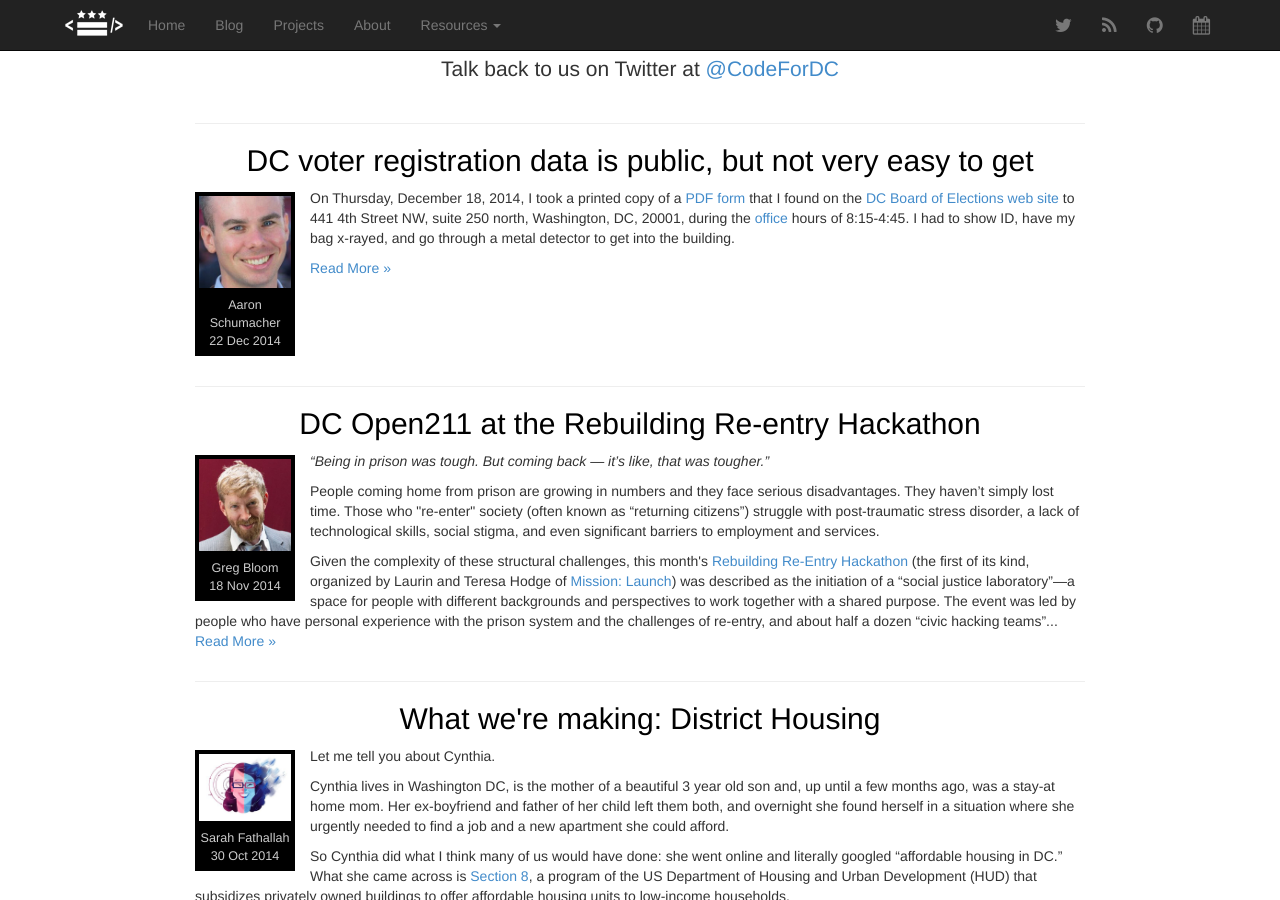
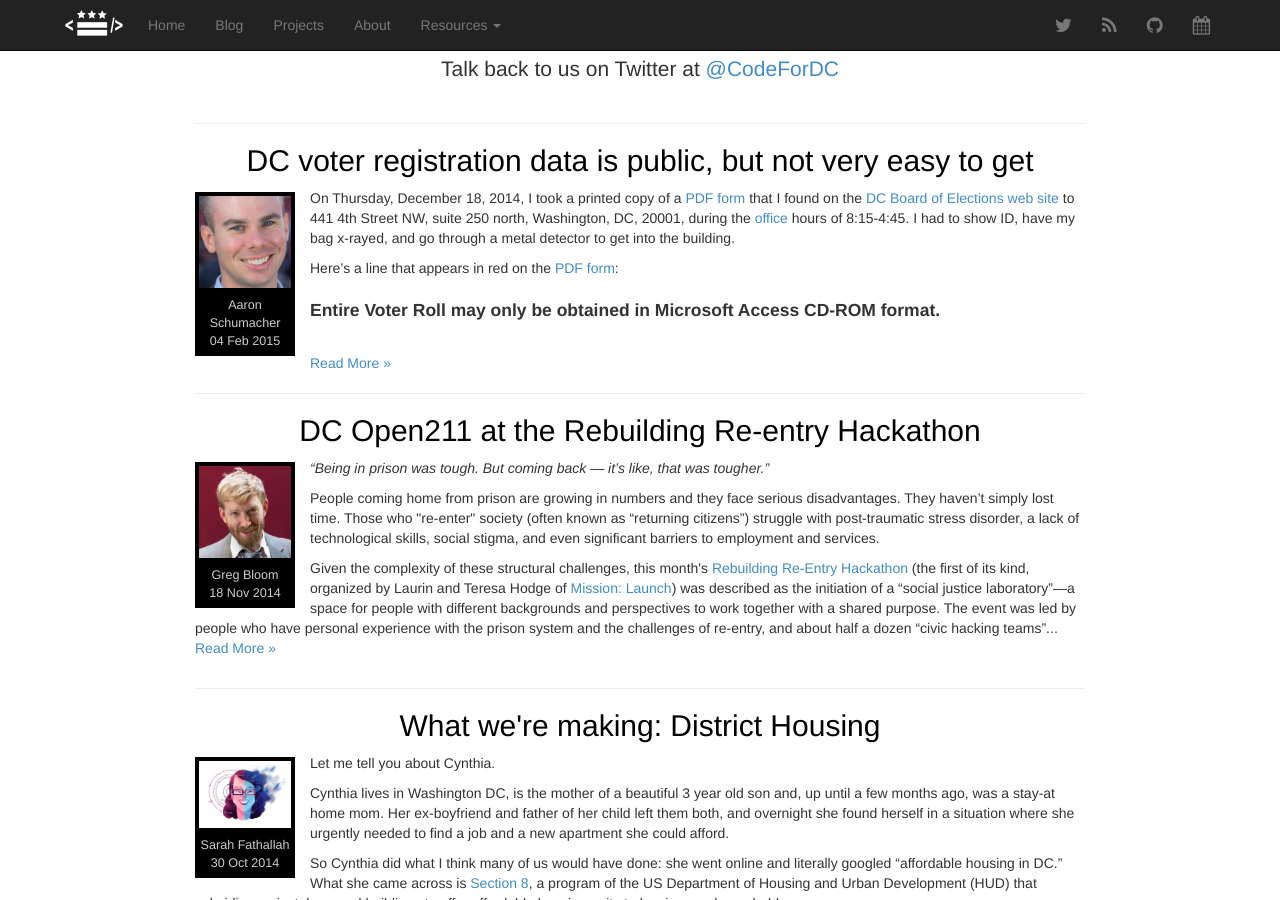
Before and after one commit to civictechdc/codefordc.github.com, a Jekyll site: the page built from blog/index.html, in a window 1280 px wide and 900 px high, scrolled down 336 px. Built offline with Jekyll 4.4.1, drawn with Linux system fonts in a browser that asks for light colours; Markdown is read by kramdown in place of the engine named in the settings; a file with an impossible date is left out.

Commit message:
blog post date and tweaks

```diff
--- a/blog/_posts/2014-12-22-dc-voter-registration-data.md
+++ b/blog/_posts/2015-2-4-dc-voter-registration-data.md
@@ -2,7 +2,7 @@
 layout: post
 categories: blog
 title:  "DC voter registration data is public, but not very easy to get"
-date:   2014-12-22 14:12:24
+date:   2015-2-4 09:55:00
 post_author: "Aaron Schumacher"
 post_avatar: "aaron-schumacher.jpg"
 post_twitter: "@planarrowspace"
@@ -10,11 +10,11 @@ post_twitter: "@planarrowspace"
 
 On Thursday, December 18, 2014, I took a printed copy of a [PDF form](http://www.dcboee.org/pdf_files/Data_Request_Form.pdf) that I found on the [DC Board of Elections web site](http://www.dcboee.org/) to 441 4th Street NW, suite 250 north, Washington, DC, 20001, during the [office](https://www.dcboee.org/contactus/index.asp) hours of 8:15-4:45. I had to show ID, have my bag x-rayed, and go through a metal detector to get into the building.
 
-<!--more-->
-
 Here's a line that appears in red on the [PDF form](http://www.dcboee.org/pdf_files/Data_Request_Form.pdf):
 
 > **Entire Voter Roll may only be obtained in Microsoft Access CD-ROM format.**
+
+<!--more-->
 
 I brought my checkbook so I could pay $2 for a CD-ROM of voter registration data. The clerk informed me that the data is updated daily. She burned my CD while I waited. She told me there are no rules on how the data can be used. I take it to be public domain, because I haven't seen any other information on copyright or otherwise.
 
```
